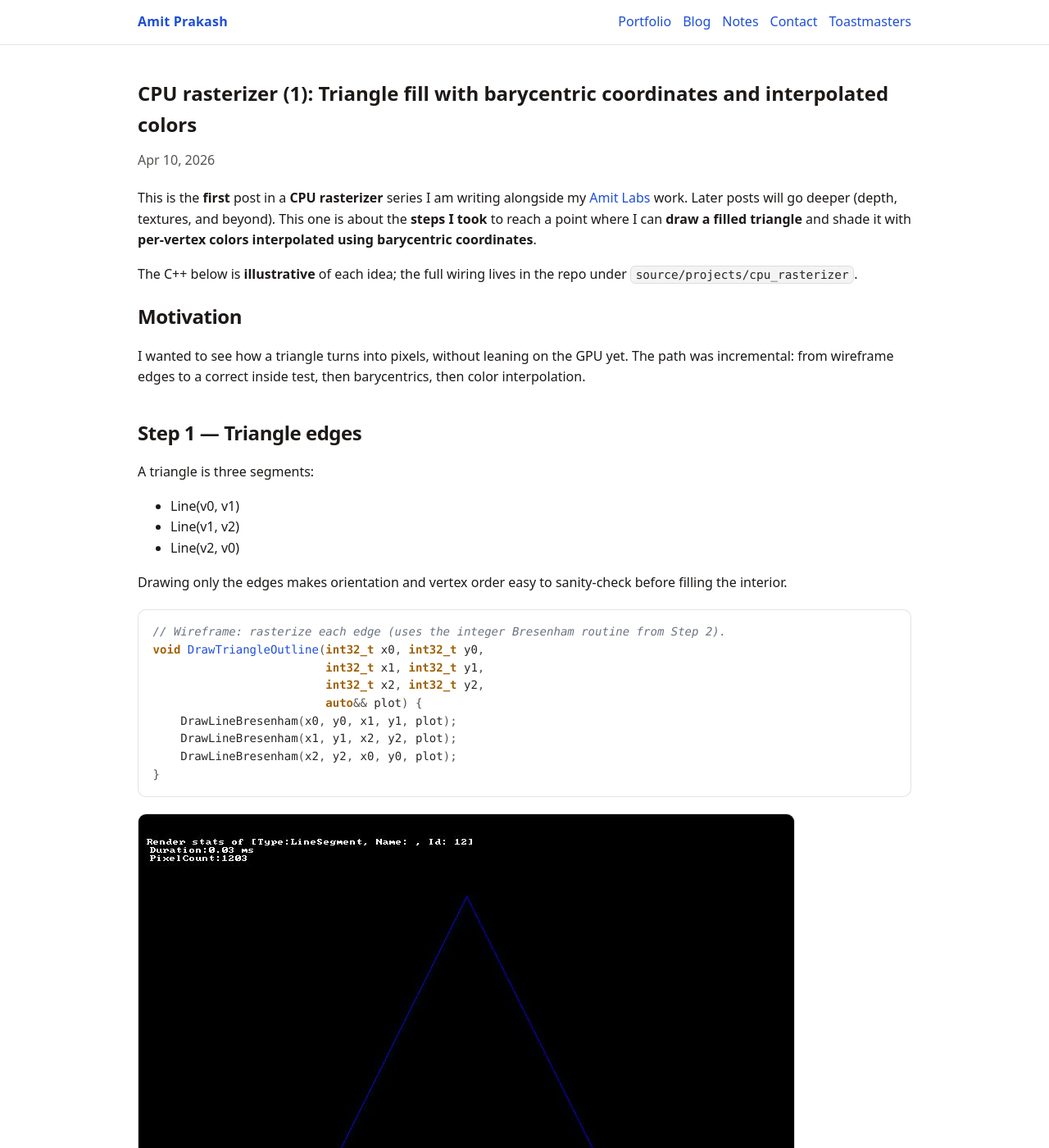
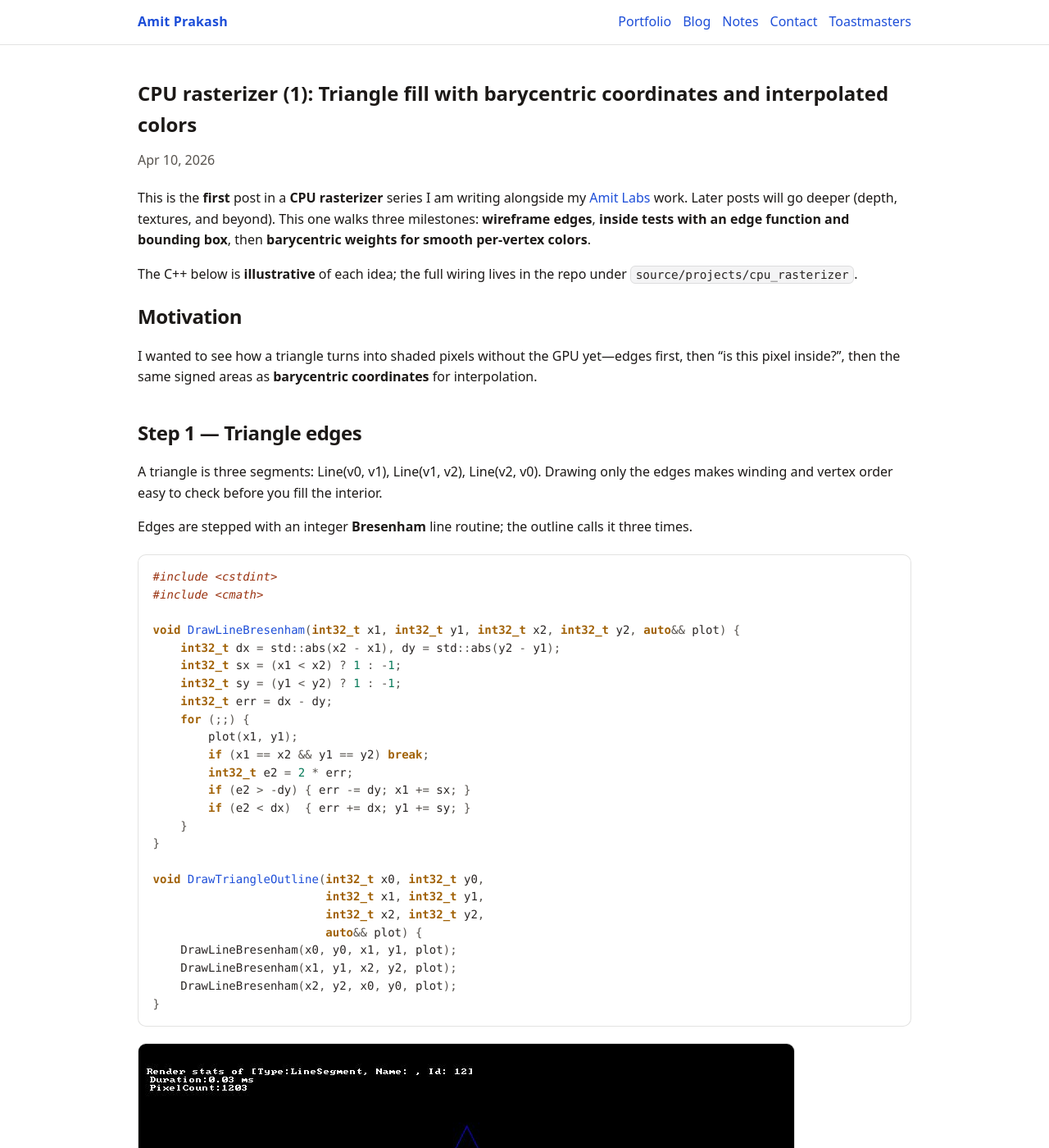
Before and after one commit to amitprakash07/amitprakash07.github.io, a Jekyll site: the page built from _posts/computer-graphics/cpu-rasterizer/2026-04-10-cpu-rasterizer-triangle-barycentric-colors.md, in a window 1280 px wide and 1400 px high. Shown: the whole window at 82% size. Built offline with Jekyll 4.4.1, drawn with Linux system fonts in a browser that asks for light colours; some of the changed text lies outside the part shown.

Commit message:
Update blog

````diff
--- a/_posts/computer-graphics/cpu-rasterizer/2026-04-10-cpu-rasterizer-triangle-barycentric-colors.md
+++ b/_posts/computer-graphics/cpu-rasterizer/2026-04-10-cpu-rasterizer-triangle-barycentric-colors.md
@@ -10,26 +10,38 @@
   - "2026"
 ---
 
-This is the **first** post in a **CPU rasterizer** series I am writing alongside my [Amit Labs](https://github.com/amitprakash07/amit-labs) work. Later posts will go deeper (depth, textures, and beyond). This one is about the **steps I took** to reach a point where I can **draw a filled triangle** and shade it with **per-vertex colors interpolated using barycentric coordinates**.
+This is the **first** post in a **CPU rasterizer** series I am writing alongside my [Amit Labs](https://github.com/amitprakash07/amit-labs) work. Later posts will go deeper (depth, textures, and beyond). This one walks three milestones: **wireframe edges**, **inside tests with an edge function and bounding box**, then **barycentric weights for smooth per-vertex colors**.
 
 The C++ below is **illustrative** of each idea; the full wiring lives in the repo under `source/projects/cpu_rasterizer`.
 
 ## Motivation
 
-I wanted to see how a triangle turns into pixels, without leaning on the GPU yet. The path was incremental: from wireframe edges to a correct inside test, then barycentrics, then color interpolation.
+I wanted to see how a triangle turns into shaded pixels without the GPU yet—edges first, then “is this pixel inside?”, then the same signed areas as **barycentric coordinates** for interpolation.
 
 ## Step 1 — Triangle edges
 
-A triangle is three segments:
+A triangle is three segments: Line(v0, v1), Line(v1, v2), Line(v2, v0). Drawing only the edges makes winding and vertex order easy to check before you fill the interior.
 
-- Line(v0, v1)
-- Line(v1, v2)
-- Line(v2, v0)
-
-Drawing only the edges makes orientation and vertex order easy to sanity-check before filling the interior.
+Edges are stepped with an integer **Bresenham** line routine; the outline calls it three times.
 
 ```cpp
-// Wireframe: rasterize each edge (uses the integer Bresenham routine from Step 2).
+#include <cstdint>
+#include <cmath>
+
+void DrawLineBresenham(int32_t x1, int32_t y1, int32_t x2, int32_t y2, auto&& plot) {
+    int32_t dx = std::abs(x2 - x1), dy = std::abs(y2 - y1);
+    int32_t sx = (x1 < x2) ? 1 : -1;
+    int32_t sy = (y1 < y2) ? 1 : -1;
+    int32_t err = dx - dy;
+    for (;;) {
+        plot(x1, y1);
+        if (x1 == x2 && y1 == y2) break;
+        int32_t e2 = 2 * err;
+        if (e2 > -dy) { err -= dy; x1 += sx; }
+        if (e2 < dx)  { err += dx; y1 += sy; }
+    }
+}
+
 void DrawTriangleOutline(int32_t x0, int32_t y0,
                          int32_t x1, int32_t y1,
                          int32_t x2, int32_t y2,
@@ -42,45 +54,15 @@
 
 ![Step 1 — triangle drawn as three edges (wireframe)]({{ '/assets/img/blog/2026/cpu-rasterizer/01-triangle-barycentric/01_triangle_edges.jpg' | relative_url }})
 
-## Step 2 — Bresenham line drawing
+## Step 2 — Edge function and fill
 
-I used an integer incremental line routine so edge stepping stays stable and cheap compared to naive per-pixel line math.
+For a point P relative to the triangle, signed “areas” come from the **edge function** (orient2d): E0 = Orient2D(v1, v2, P), E1 = Orient2D(v2, v0, P), E2 = Orient2D(v0, v1, P). Together they say which side of each directed edge P lies on. A pixel is **inside** when all three agree with your winding (for example `E0 >= 0 && E1 >= 0 && E2 >= 0`—flip to `<= 0` everywhere if your order is opposite).
+
+To avoid scanning the whole framebuffer, restrict the double loop to the triangle’s **axis-aligned bounding box**; that is the only change between the two renders below.
 
 ```cpp
-#include <cstdint>
-#include <cmath>
+#include <algorithm>
 
-// Integer midpoint / Bresenham style (0 ≤ |slope| ≤ 1 case shown; mirror for steep lines.)
-void DrawLineBresenham(int32_t x1, int32_t y1, int32_t x2, int32_t y2, auto&& plot) {
-    int32_t dx = std::abs(x2 - x1), dy = std::abs(y2 - y1);
-    int32_t sx = (x1 < x2) ? 1 : -1;
-    int32_t sy = (y1 < y2) ? 1 : -1;
-    int32_t err = dx - dy;
-
-    for (;;) {
-        plot(x1, y1);
-        if (x1 == x2 && y1 == y2) break;
-        int32_t e2 = 2 * err;
-        if (e2 > -dy) { err -= dy; x1 += sx; }
-        if (e2 < dx)  { err += dx; y1 += sy; }
-    }
-}
-```
-
-![Step 2 — lines via Bresenham]({{ '/assets/img/blog/2026/cpu-rasterizer/01-triangle-barycentric/01_triangle_edges.jpg' | relative_url }})
-
-## Step 3 — Edge function (Orient2D)
-
-For a point P relative to triangle edges, signed “areas” come from the edge function (orient2d):
-
-- E0 = Orient2D(v1, v2, P)
-- E1 = Orient2D(v2, v0, P)
-- E2 = Orient2D(v0, v1, P)
-
-Together these encode which side of each directed edge P lies on, and set up the same weights used for barycentric coordinates.
-
-```cpp
-// Implicit line ax + by + c = 0 through (ax,ay) -> (bx,by)
 struct ImplicitLine {
     float a, b, c;
 };
@@ -96,18 +78,6 @@
 float Orient2D(float ax, float ay, float bx, float by, float px, float py) {
     return Orient2D(MakeLine(ax, ay, bx, by), px, py);
 }
-```
-
-![Step 3 — edge function / orient2d intuition]({{ '/assets/img/blog/2026/cpu-rasterizer/01-triangle-barycentric/02_triangle_filled.jpg' | relative_url }})
-
-## Step 4 — Bounding box and inside test
-
-Scan only pixels in the triangle’s axis-aligned bounding box, and treat P as inside when all edge functions agree with the triangle’s winding (for consistent CCW/CW rules), e.g.:
-
-`if (E0 >= 0 && E1 >= 0 && E2 >= 0)` (adjust signs to match your vertex order).
-
-```cpp
-#include <algorithm>
 
 struct Point2 {
     float x, y;
@@ -125,30 +95,28 @@
             float e0 = Orient2D(v1.x, v1.y, v2.x, v2.y, float(x), float(y));
             float e1 = Orient2D(v2.x, v2.y, v0.x, v0.y, float(x), float(y));
             float e2 = Orient2D(v0.x, v0.y, v1.x, v1.y, float(x), float(y));
-            if (e0 >= 0 && e1 >= 0 && e2 >= 0)  // flip to <= 0 everywhere if your winding is opposite
+            if (e0 >= 0 && e1 >= 0 && e2 >= 0)
                 plot_pixel(x, y);
         }
     }
 }
 ```
 
-![Step 4 — bounding box scan and inside test]({{ '/assets/img/blog/2026/cpu-rasterizer/01-triangle-barycentric/03_triangle_filled_with_bounding_box.jpg' | relative_url }})
+Filled triangle (inside test only):
 
-## Step 5 — Barycentric coordinates
+![Step 2a — filled triangle using edge functions]({{ '/assets/img/blog/2026/cpu-rasterizer/01-triangle-barycentric/02_triangle_filled.jpg' | relative_url }})
 
-With
+Same fill, with the **bounding box** drawn so the scan region is obvious:
 
-`Area = Orient2D(v0, v1, v2)` (double the triangle area, signed),
+![Step 2b — same fill with bounding box]({{ '/assets/img/blog/2026/cpu-rasterizer/01-triangle-barycentric/03_triangle_filled_with_bounding_box.jpg' | relative_url }})
 
-the barycentric weights are:
+## Step 3 — Barycentric coordinates and color
 
-- α = E0 / Area
-- β = E1 / Area
-- γ = E2 / Area
-
-At any interior pixel, α + β + γ = 1, and each weight tells you how “close” that pixel is to the opposite vertex.
+With `Area = Orient2D(v0, v1, v2)` (twice the signed triangle area), the barycentric weights are α = E0 / Area, β = E1 / Area, γ = E2 / Area. At any interior pixel, α + β + γ = 1. Vertex colors C0, C1, C2 in **[0, 1]** per channel interpolate the same way as any other attribute: **C = αC0 + βC1 + γC2**. Convert to **RGB8** for the framebuffer when you commit pixels.
 
 ```cpp
+#include <algorithm>
+
 struct Barycentric {
     float alpha, beta, gamma;
 };
@@ -161,19 +129,7 @@
     float e2   = Orient2D(v0.x, v0.y, v1.x, v1.y, px, py);
     return {e0 / area, e1 / area, e2 / area};
 }
-```
 
-![Step 5 — barycentric weights visualized]({{ '/assets/img/blog/2026/cpu-rasterizer/01-triangle-barycentric/04_barycentric_interpolated.jpg' | relative_url }})
-
-## Step 6 — Interpolating color
-
-Given vertex colors C0, C1, C2 (as floats in [0, 1] per channel), the interpolated color is the same linear combination as any other per-vertex attribute:
-
-**C = αC0 + βC1 + γC2**
-
-That is how the triangle becomes a smooth blend instead of flat fills.
-
-```cpp
 struct ColorF {
     float r, g, b;
 };
@@ -186,17 +142,6 @@
         w.alpha * c0.b + w.beta * c1.b + w.gamma * c2.b,
     };
 }
-```
-
-![Step 6 — per-vertex colors blended with barycentrics]({{ '/assets/img/blog/2026/cpu-rasterizer/01-triangle-barycentric/05_barycentric_interpolated_with_bounding_box.jpg' | relative_url }})
-
-## Step 7 — Color representation
-
-- **ColorF** — float RGB in [0, 1] for the interpolation math.
-- **RGB8** — 8-bit channels for writing the framebuffer (e.g. PPM or similar).
-
-```cpp
-#include <algorithm>
 
 struct Rgb8 {
     uint8_t r, g, b;
@@ -212,8 +157,14 @@
 }
 ```
 
-![Step 7 — float color vs 8-bit framebuffer output]({{ '/assets/img/blog/2026/cpu-rasterizer/01-triangle-barycentric/05_barycentric_interpolated_with_bounding_box.jpg' | relative_url }})
+Interpolated vertex colors (barycentric visualization):
+
+![Step 3a — barycentric interpolation]({{ '/assets/img/blog/2026/cpu-rasterizer/01-triangle-barycentric/04_barycentric_interpolated.jpg' | relative_url }})
+
+Same shading with the **bounding box** overlaid:
+
+![Step 3b — barycentric interpolation with bounding box]({{ '/assets/img/blog/2026/cpu-rasterizer/01-triangle-barycentric/05_barycentric_interpolated_with_bounding_box.jpg' | relative_url }})
 
 ## Closing
 
-From here the same barycentric weights extend naturally to **depth**, **UVs**, and normals. This post stops where the **first milestone** felt solid: a **filled triangle** with **colors driven by barycentric interpolation**.
+From here the same weights extend naturally to **depth**, **UVs**, and normals. This post stops where the first milestone felt solid: a **filled triangle** with **colors driven by barycentric interpolation**.
````
